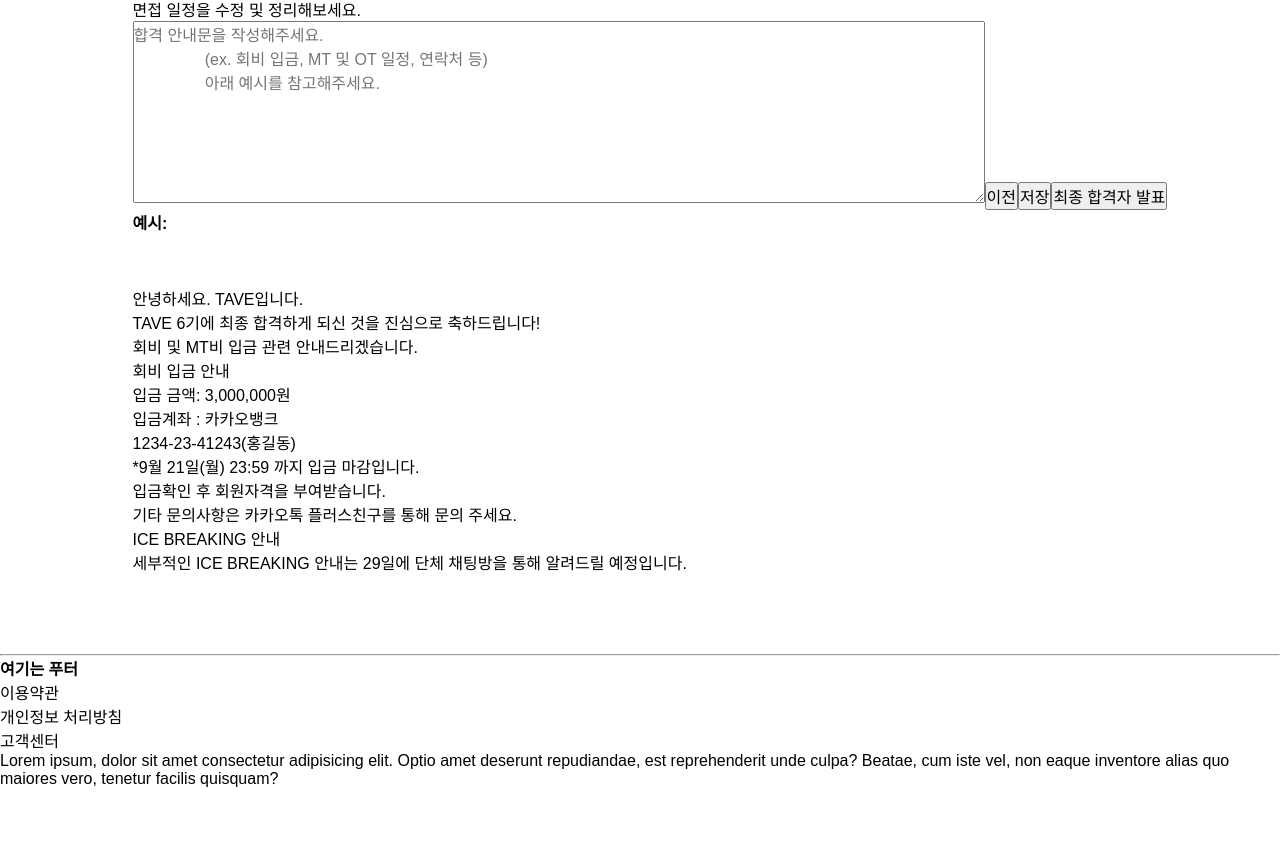
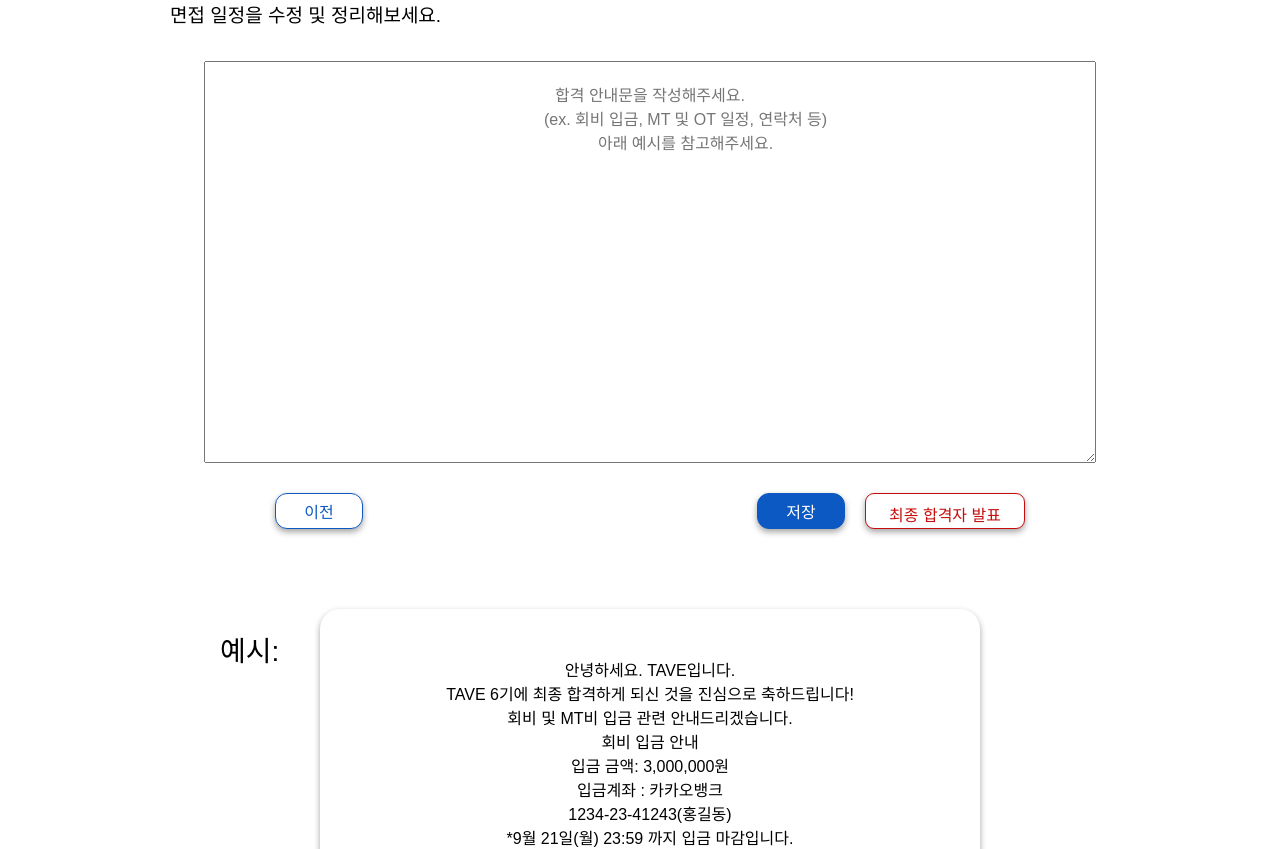
Before and after one commit to Kim-Hyunjo/MoZIP, a React (Create React App) app in the folder front/: page /recruit/interview/postprocessing/notice in a window 1280 px wide. Shown: the part 353-1202 px from the top of the page. Before the commit the page ends 1141 px from the top, so only its background shows below. Built offline with nearby package versions, Linux system fonts and the light colour scheme.

Commit message:
feat: edit

```diff
--- a/front/src/pages/mypage/button.css
+++ b/front/src/pages/mypage/button.css
@@ -73,10 +73,10 @@
 }
 
 #button4 {
-  width: 80px;
-  height: 32px;
+  width: 88px;
+  height: 36px;
   border: 1px solid;
-  border-radius: 5px;
+  border-radius: 12px;
   border-color: #0c59c3;
   background-color: #0c59c3;
   box-shadow: 0px 3px 6px rgba(0, 0, 0, 0.36);
@@ -84,10 +84,10 @@
 }
 
 #button4:disabled {
-  width: 80px;
-  height: 32px;
+  width: 88px;
+  height: 36px;
   border: 1px solid;
-  border-radius: 5px;
+  border-radius: 12px;
   border-color: #0c59c3;
   background-color: #bed0e9;
   box-shadow: 0px 3px 6px rgba(0, 0, 0, 0.36);
@@ -114,64 +114,64 @@
   box-shadow: 0px 3px 6px rgba(0, 0, 0, 0.36);
   color: #0c59c3;
 }
-#button6B{
+#button6B {
   width: auto;
   padding: 4px 16px;
   height: 40px;
   border-radius: 12px;
   border: none;
   box-shadow: 0px 3px 6px rgba(0, 0, 0, 0.36);
-  background: #0C5AC6;
+  background: #0c5ac6;
   color: #fff;
 }
-#button6W{
+#button6W {
   width: auto;
   padding: 4px 16px;
   height: 40px;
   border-radius: 12px;
-  border: 1px solid #0C5AC6;
+  border: 1px solid #0c5ac6;
   box-shadow: 0px 3px 6px rgba(0, 0, 0, 0.36);
   background: #fff;
-  color: #0C5AC6;
+  color: #0c5ac6;
 }
-#button6B_smaller{
+#button6B_smaller {
   width: auto;
   padding: 4px 8px;
   height: auto;
   border-radius: 12px;
   border: none;
   box-shadow: 0px 3px 6px rgba(0, 0, 0, 0.36);
-  background:#0C5AC6;
+  background: #0c5ac6;
   color: #fff;
 }
-#button6W_smaller{
+#button6W_smaller {
   width: auto;
   padding: 4px 8px;
   height: auto;
   border-radius: 12px;
-  border: 1px solid #0C5AC6;
+  border: 1px solid #0c5ac6;
   box-shadow: 0px 3px 6px rgba(0, 0, 0, 0.36);
   background: #fff;
-  color: #0C5AC6;
+  color: #0c5ac6;
 }
-#button6R_smaller{
+#button6R_smaller {
   width: auto;
   padding: 4px 8px;
   height: auto;
   border-radius: 12px;
-  border: 1px solid #C60C0C;
+  border: 1px solid #c60c0c;
   box-shadow: 0px 3px 6px rgba(0, 0, 0, 0.36);
-  background: #C60C0C;
+  background: #c60c0c;
   color: #fff;
 }
-#button7B{
+#button7B {
   width: 190px;
   padding: 16px;
   height: auto;
   border-radius: 12px;
   border: none;
   box-shadow: 0px 3px 6px rgba(0, 0, 0, 0.36);
-  background: #0C5AC6;
+  background: #0c5ac6;
   color: #fff;
 }
 #button8 {
--- a/front/src/pages/recruit/FinalProcessing.tsx
+++ b/front/src/pages/recruit/FinalProcessing.tsx
@@ -3,35 +3,38 @@ import React, { useState } from 'react'
 const FinalProcessing = () => {
     const temporalList:any = [{name:"한채은"},{name:"한채은"},{name:"한채은"},{name:"한채은"},]
     return (
-        <div>
+        <div className="final">
             <div>
                 <h2>최종 합격자 저장</h2>
-                                <p>합격자들이 동아리 회비, MT비 등의 돈을 모두 입금 완료했을 시 최종 합격자들로 동아리 부원에 추가해보세요.
-                은행에서 제공하는 입금 엑셀 파일을 업로드하면 자동으로 입금 인원이 분류됩니다. (입금 완료, 미입금, 입금 오류)
+                <h4>합격자들이 동아리 회비, MT비 등의 돈을 모두 입금 완료했을 시 최종 합격자들로 동아리 부원에 추가해보세요.<br></br>
+                은행에서 제공하는 입금 엑셀 파일을 업로드하면 자동으로 입금 인원이 분류됩니다. (입금 완료, 미입금, 입금 오류)<br></br>
                 입금 여부는 수동적으로도 변경이 가능합니다. 직접 입금 완료/미입금/입금 오류 버튼을 눌러 변경할 수 있습니다.
-                </p>
+                </h4>
             </div>
             <div>
-                <div>
-                    <span>임시 합격자 목록</span>
-                    <em>총 33명중 23명</em>
+
+                <div className="middle_title">임시 합격자 목록</div>
+                <div className="paidNum">총 33명중 23명</div>
+                    <div className="right">
                         <label htmlFor="">
                             <select name="" id="">
                                 <option value="입금완료순">입금완료순</option>
                             </select>
                         </label>
-                    <h2><button type="button">엑셀</button></h2>
+                        <button type="button">엑셀</button>
                     </div>
 
                 <div>
-                    <ul>
+                    <ul className="finalList">
                         {temporalList.map((info:any)=>{
                              return(
-                                <li>
+                                <li className="finalPerson">
                                     <input type="checkbox" />
-                                    <h3>{info.name}</h3>
-                                    <button>입금완료</button>
-                                    <button>상세보기</button>
+                                    {info.name}
+                                    <div className="twoButtons">
+                                        <button id="button4">입금완료</button>
+                                        <button id="button1">상세보기</button>
+                                    </div>
                                 </li>
                             )
                         })}
@@ -39,7 +42,7 @@ const FinalProcessing = () => {
                 </div>
             </div>
             <div>
-            <button type ="submit">부원 최종 등록</button>
+            <button id="button_red" type ="submit">부원 최종 등록</button>
             </div>
         </div>
     )
--- a/front/src/pages/recruit/PostprocessingNotice.tsx
+++ b/front/src/pages/recruit/PostprocessingNotice.tsx
@@ -6,23 +6,24 @@ const PostprocessingNotice = () => {
         setcontent((e.target as any).value)
     }
     return (
-        <div>
+        <div className="postprocessing">
             <h2>
             합격 안내문
             </h2>
-            <p>면접 일정을 수정 및 정리해보세요.</p>
+            <h4>면접 일정을 수정 및 정리해보세요.</h4>
 
             <textarea placeholder="합격 안내문을 작성해주세요.
                 (ex. 회비 입금, MT 및 OT 일정, 연락처 등)
-                아래 예시를 참고해주세요." name="" id="" cols={90} rows={10} onChange={ChangeHandler}>
+                아래 예시를 참고해주세요." name="" id="" cols={90} rows={20} onChange={ChangeHandler}>
 
             </textarea>
-            <button>이전</button>
-            <button>저장</button>
-            <button>최종 합격자 발표</button>
-
-            <div>
-                <h3>예시:</h3>
+            <div className="postProButtons">
+                <button id = "button1">이전</button>
+                <button id="button_red">최종 합격자 발표</button>
+                <button id ="button4">저장</button>
+            </div>
+            <div className="middle_title">예시:</div>
+            <div className="example">
                 <p>안녕하세요. TAVE입니다.<br/>
                     TAVE 6기에 최종 합격하게 되신 것을 진심으로 축하드립니다!<br/>
 
--- a/front/src/pages/recruit/recruit.css
+++ b/front/src/pages/recruit/recruit.css
@@ -613,3 +613,92 @@
 .post_twoButtons #button1 {
   margin-right: 10px;
 }
+
+/*final processing*/
+.final {
+  width: 1000px;
+}
+.paidNum {
+  clear: both;
+  font-size: 22px;
+  margin-left: 10px;
+}
+.final .right {
+  float: right;
+  margin-right: 100px;
+}
+.final select {
+  display: inline-flex;
+  margin-right: 20px;
+}
+.final button[type='button'] {
+  float: right;
+  display: inline-flex;
+}
+
+.finalList {
+  margin: 0 auto;
+  padding-top: 20px;
+  width: 800px;
+}
+.finalPerson {
+  border: 1px solid #707070;
+  border-radius: 20px;
+  padding: 15px 20px;
+  font-size: 20px;
+  margin: 24px 0px;
+}
+.finalPerson input[type='checkbox'] {
+  margin-right: 10px;
+}
+.final .twoButtons {
+  float: right;
+  transform: translate(0%, -20%);
+}
+.final .twoButtons #button4 {
+  background-color: #00a116;
+  border-color: #00a116;
+  margin-right: 20px;
+}
+/*post-processing notice*/
+.postprocessing {
+  width: 1000px;
+}
+.postprocessing textarea {
+  display: block;
+  margin: 0 auto;
+  margin-top: 30px;
+  padding: 20px;
+  text-align: center;
+}
+
+.postprocessing .example {
+  margin: 0 auto;
+  margin-top: 80px;
+  width: 600px;
+  padding: 50px 30px;
+  display: block;
+  text-align: center;
+  line-height: 150%;
+  border-radius: 20px;
+  box-shadow: 0px 3px 6px rgba(0, 0, 0, 0.36);
+}
+.postprocessing .postProButtons {
+  width: 750px;
+  margin: 0 auto;
+  padding-top: 30px;
+}
+.postprocessing .postProButtons #button_red {
+  width: 160px;
+  height: 36px;
+  margin: 0px;
+  float: right;
+}
+.postprocessing .postProButtons #button4 {
+  float: right;
+  margin-right: 20px;
+}
+.postprocessing .middle_title {
+  display: block;
+  margin: 100px 0px 15px 70px;
+}
```
Also changed, not shown: 1 other file (tests, documents, lock files or other folders). Lines whose indentation alone changed are shown as unchanged.
